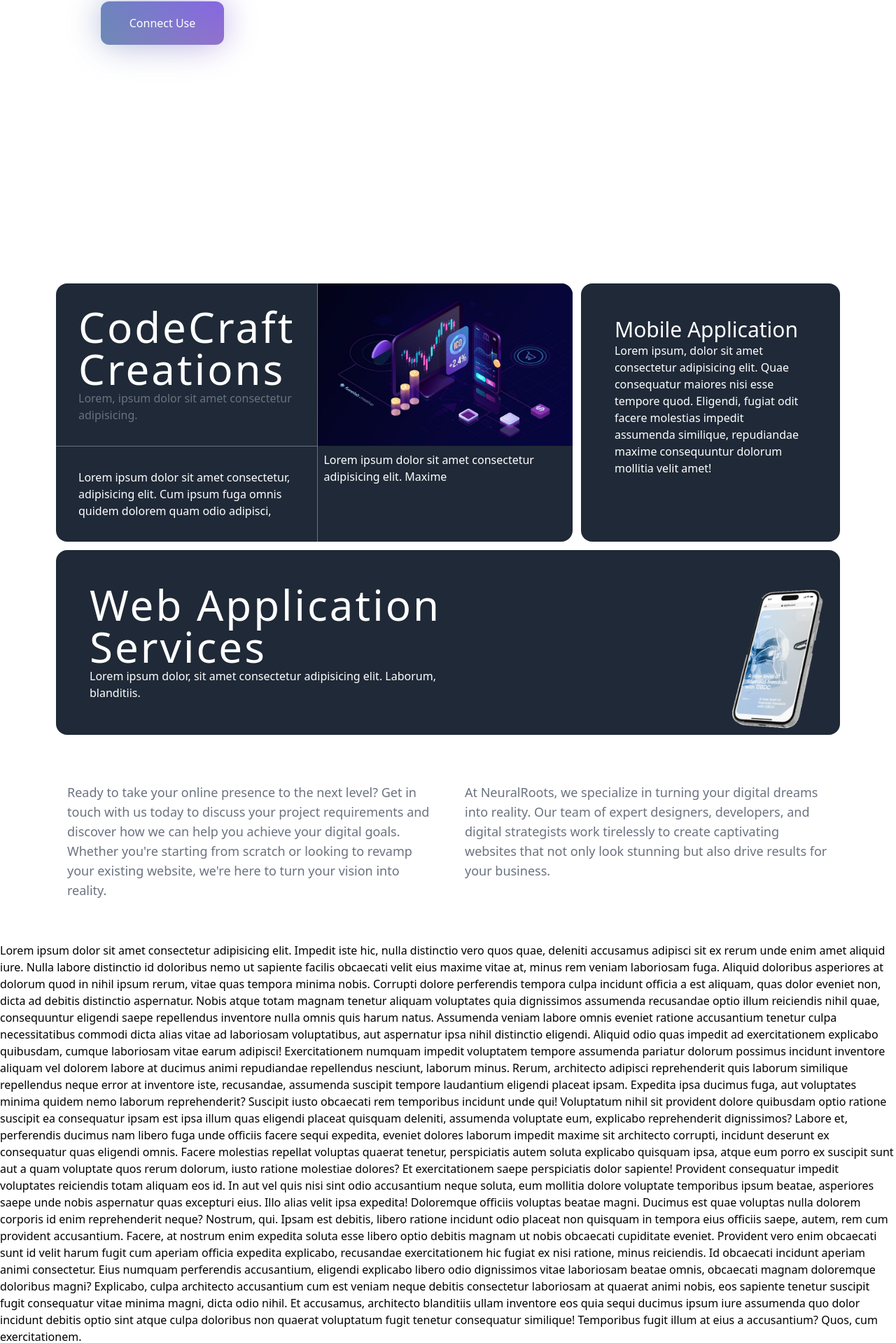
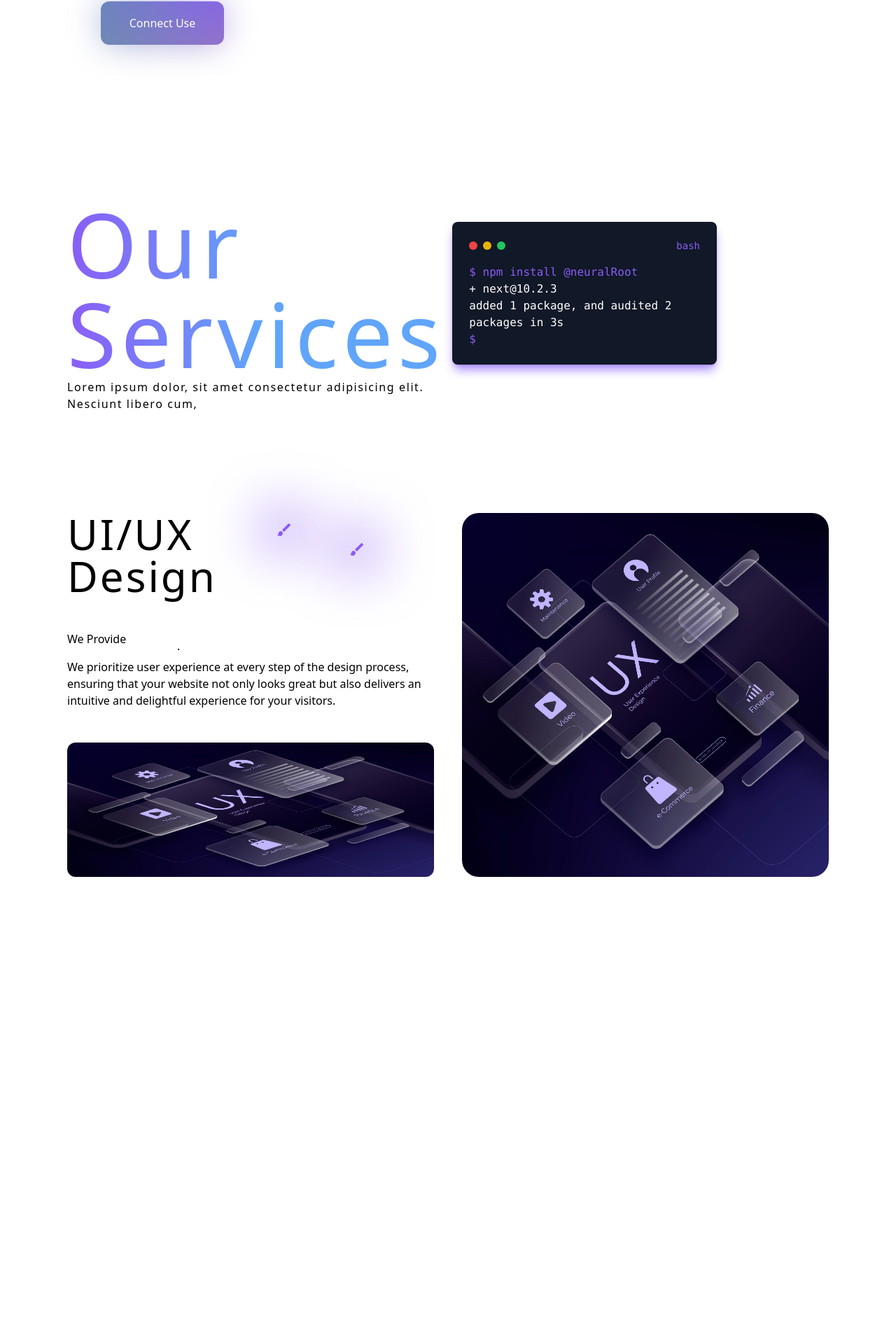
Before and after one commit to Piyush2627/CompanyWebsite, a React (Vite) app: page / in a window 1280 px wide. Shown: the part 515-2434 px from the top of the page at 70% size. After the commit the page ends 1768 px from the top, so only its background shows below. Built offline with nearby package versions, Linux system fonts and the light colour scheme.

Commit message:
color changed to light

```diff
--- a/index.html
+++ b/index.html
@@ -6,7 +6,7 @@
     <meta name="viewport" content="width=device-width, initial-scale=1.0" />
     <title>Vite + React + TS</title>
   </head>
-  <body class="bg-cinder-950">
+  <body class="">
     <div id="root"></div>
     <script type="module" src="/src/main.tsx"></script>
   </body>
--- a/src/components/common/OurServicesCard.tsx
+++ /dev/null
@@ -1,57 +0,0 @@
-import React, { createContext, useState, useContext } from "react";
-
-interface TabContextType {
-  activeTab: number;
-  setTab: (tab: number) => void;
-}
-
-const TabContext = createContext<TabContextType | undefined>(undefined);
-
-function CardTab({ children }: { children: React.ReactNode }) {
-  const [activeTab, setActiveTab] = useState<number>(1);
-
-  const setTab = (tab: number) => {
-    setActiveTab(tab);
-  };
-
-  return (
-    <TabContext.Provider value={{ activeTab, setTab }}>
-      <div className="">{children}</div>
-    </TabContext.Provider>
-  );
-}
-
-function TabSwitcher({
-  children,
-  tabId,
-  activeClass = "border-b-2 border-gray-600",
-}: {
-  children: React.ReactNode;
-  tabId: number;
-  activeClass?: string;
-}) {
-  const { activeTab, setTab } = useContext(TabContext)!;
-
-  const onClick = () => setTab(tabId);
-
-  const className = ["mr-2"];
-  if (activeTab === tabId) className.push(activeClass);
-  return (
-    <button className={className.join(" ")} onClick={onClick}>
-      {children}
-    </button>
-  );
-}
-
-function TabContent({
-  children,
-  id,
-}: {
-  children: React.ReactNode;
-  id: number;
-}) {
-  const { activeTab } = useContext(TabContext)!;
-  return id === activeTab ? children : null;
-}
-
-export { CardTab, TabSwitcher, TabContent };
--- a/src/components/common/OurServicesContainer.tsx
+++ b/src/components/common/OurServicesContainer.tsx
@@ -1,30 +1,43 @@
-import { CardTab, TabSwitcher, TabContent } from "./OurServicesCard";
+function OurServicesContainer() {
+  return (
+    <div>
+      <div className=" m-aut container px-24">
+        <div className="flex justify-between">
+          <div className="">
+            <p className="bg-gradient-to-r from-violet-500 via-blue-400 to-blue-400 bg-clip-text text-9xl font-medium tracking-wider text-transparent">
+              Our <br />
+              Services
+            </p>
+            <p className="text-1xl font-medium tracking-widest dark:text-gray-700 ">
+              Lorem ipsum dolor, sit amet consectetur adipisicing elit. Nesciunt
+              libero cum,
+            </p>
+          </div>
 
-export default function OurServicesContainer() {
-  return (
-    <div className="container m-auto px-5 text-white lg:px-24">
-      <div className="rounded-xl border border-gray-500 bg-gray-900 p-5 shadow-md">
-        <CardTab>
-          <div>
-            <TabSwitcher tabId={1}>
-              <div className="p-2 text-lg ">UI / UX Design</div>
-            </TabSwitcher>
-            <TabSwitcher tabId={2}>
-              <div className="p-2 text-lg">Tab 2</div>
-            </TabSwitcher>
+          <div className=" mr-40 mt-8">
+            <aside className=" w-full max-w-lg rounded-lg bg-gray-900 p-6 font-mono text-white shadow-lg shadow-violet-400">
+              <div className="flex items-center justify-between">
+                <div className="flex space-x-2 text-red-500 ">
+                  <div className="h-3 w-3 rounded-full bg-red-500"></div>
+                  <div className="h-3 w-3 rounded-full bg-yellow-500"></div>
+                  <div className="h-3 w-3 rounded-full bg-green-500"></div>
+                </div>
+                <p className="text-sm text-violet-500">bash</p>
+              </div>
+              <div className="mt-4">
+                <p className="text-violet-500">$ npm install @neuralRoot</p>
+                <p className="text-white">+ next@10.2.3</p>
+                <p className="text-white">
+                  added 1 package, and audited 2 packages in 3s
+                </p>
+                <p className="text-violet-500">$</p>
+              </div>
+            </aside>
           </div>
-          <div className="p-2">
-            <TabContent id={1}>
-              Lorem ipsum dolor sit amet consectetur, adipisicing elit.
-              Eligendi, placeat tempore nihil temporibus velit, quidem voluptas
-              animi tempora, quam atque assumenda fugiat minima saepe laborum
-              sequi iure fugit explicabo? Doloribus?
-            </TabContent>
-
-            <TabContent id={2}>Tab content 2</TabContent>
-          </div>
-        </CardTab>
+        </div>
       </div>
     </div>
   );
 }
+
+export default OurServicesContainer;
--- a/src/components/common/TopNavigationBar.tsx
+++ b/src/components/common/TopNavigationBar.tsx
@@ -10,19 +10,19 @@ function TopNavigationBar() {
 
   return (
     <>
-      <div className="fixed w-full   p-4 backdrop-blur-sm backdrop-filter">
+      <div className="fixed z-50 w-full p-4 backdrop-blur-sm backdrop-filter">
         <div className="m-auto">
           <div className=" flex justify-between ">
             <div className=" flex items-center gap-3">
               <div className="block lg:hidden">
-                <button className="text-white" onClick={toggleNavigationbar}>
+                <button className="" onClick={toggleNavigationbar}>
                   <MenuIcon />
                 </button>
               </div>
-              <div className=" pr-5 text-lg text-white">Logo</div>
+              <div className=" pr-5 text-lg ">Logo</div>
             </div>
             <div>
-              <ul className="hidden h-full items-center justify-between gap-12  text-white lg:flex ">
+              <ul className="hidden h-full items-center justify-between gap-12   lg:flex ">
                 <li>Home</li>
                 <li>About</li>
                 <li>Blog</li>
@@ -33,8 +33,8 @@ function TopNavigationBar() {
           </div>
         </div>
         {isDrawerOpen && (
-          <div className="text-white">
-            <ul className="h-full items-center justify-between gap-12 text-white lg:flex ">
+          <div className="">
+            <ul className="h-full items-center justify-between gap-12  lg:flex ">
               <li>Home</li>
               <li>About</li>
               <li>Blog</li>
--- a/src/components/pages/HomePage.tsx
+++ b/src/components/pages/HomePage.tsx
@@ -1,18 +1,18 @@
-import DashboardIcon from "@mui/icons-material/Dashboard";
 import AcUnitIcon from "@mui/icons-material/AcUnit";
-import AccountBalanceWalletIcon from "@mui/icons-material/AccountBalanceWallet";
 import UpAnimation from "../animations/UpAnimation";
 import { BackgroundGradient } from "../animations/BackgroundGradient";
 import { TracingBeam } from "../animations/TracingBeam";
 import GlowIconContainer from "../common/GlowIconContainer";
-import OurServiceImg from "../../assets/images/fintech-ui-ux-design-1-960x614.jpg";
-import MObilePng from "../../assets/images/mobilePng.png";
-import LeftAnimation from "../animations/LeftAnimation";
+import OurServicesContainer from "../common/OurServicesContainer";
+import UiUxImg from "../../assets/images/16829080_5741168.jpg";
+
+// icons
+import BrushIcon from "@mui/icons-material/Brush";
 function HomePage() {
   return (
     <>
       <TracingBeam>
-        <div className=" container absolute left-20 top-0 -z-20 h-96 w-10 bg-cinder-950  ">
+        <div className=" container absolute left-20 top-0 -z-20 h-96 w-10 bg-white    ">
           .
         </div>
         <div className="contaner m-auto px-4 lg:px-24 ">
@@ -27,13 +27,13 @@ function HomePage() {
             <div className="pl-12">
               <UpAnimation className="">
                 <div>
-                  <p className="   text-4xl font-medium uppercase tracking-wider text-white lg:text-7xl">
+                  <p className="   text-4xl font-medium uppercase tracking-wider  lg:text-7xl">
                     Planting Seeds of <br />
                     <span className="bg-gradient-to-r from-violet-500 via-blue-400 to-blue-400 bg-clip-text text-transparent">
                       Innovation
                     </span>
                   </p>
-                  <p className="mt- container mt-2 w-full   text-sm text-white lg:w-2/3 lg:text-xl">
+                  <p className="mt- container mt-2 w-full   text-sm lg:w-2/3 lg:text-xl">
                     At NeuralRoots, we specialize in turning your digital dreams
                     into reality. Our team of expert designers, developers, and
                     digital strategists work tirelessly to create captivating
@@ -42,7 +42,7 @@ function HomePage() {
                   </p>
                   <div className=" container mt-8 w-44">
                     <BackgroundGradient className=" text-center">
-                      <div className="rounded-lg bg-cinder-950 py-4 text-white">
+                      <div className="rounded-lg  py-4 text-white">
                         Connect Use
                       </div>
                     </BackgroundGradient>
@@ -53,8 +53,55 @@ function HomePage() {
           </div>
         </div>
 
+        {/* Our services */}
+        <OurServicesContainer />
         {/* description */}
-        <UpAnimation>
+
+        <div className="container m-auto mt-36 px-24">
+          <div className=" flex justify-between gap-10 rounded-3xl">
+            <div className="w-1/2 ">
+              <div className="flex">
+                <div className="w-6/12">
+                  <p className="  text-6xl font-medium tracking-wider  ">
+                    UI/UX <br />
+                    Design
+                  </p>
+                </div>
+                <div className=" relative">
+                  <div className=" absolute left-6 top-0">
+                    <GlowIconContainer materialIcon={<BrushIcon />} />
+                  </div>
+                  <div className=" absolute left-32 top-7">
+                    <GlowIconContainer materialIcon={<BrushIcon />} />
+                  </div>
+                </div>
+              </div>
+              <div className="mt-12 flex items-center">
+                <div className="w-56">We Provide</div>
+                <div className=" h-1 w-full bg-cinder-600">.</div>
+              </div>
+
+              <p className="mt-4">
+                We prioritize user experience at every step of the design
+                process, ensuring that your website not only looks great but
+                also delivers an intuitive and delightful experience for your
+                visitors.
+              </p>
+              <div className="">
+                <img
+                  src={UiUxImg}
+                  alt=""
+                  className="mt-12 h-48 w-full rounded-xl"
+                />
+              </div>
+            </div>
+            <div className="w-1/2">
+              <img src={UiUxImg} alt="" className="h-full w-full rounded-3xl" />
+            </div>
+          </div>
+        </div>
+
+        {/* <UpAnimation>
           <div className="container m-auto mt-8 px-20 ">
             <div className="flex ">
               <div>
@@ -104,25 +151,47 @@ function HomePage() {
                     </div>
                   </div>
                 </div>
-                <div className="w-4/12 rounded-2xl bg-gray-800 p-12 text-white">
-                  <p className="  text-3xl">Mobile Application</p>
-                  <p>
-                    Lorem ipsum, dolor sit amet consectetur adipisicing elit.
-                    Quae consequatur maiores nisi esse tempore quod. Eligendi,
-                    fugiat odit facere molestias impedit assumenda similique,
-                    repudiandae maxime consequuntur dolorum mollitia velit amet!
-                  </p>
+                <div className="  w-4/12 rounded-2xl bg-gray-800 p-8 text-white">
+                  <div className="group relative flex h-56 w-96 flex-col items-start justify-start gap-2 rounded-lg bg-gray-900 p-4 shadow-gray-800 duration-500 hover:-translate-y-2 hover:shadow-xl">
+                    <div className="absolute -bottom-10 -right-20 h-1/2 w-80 rounded-lg bg-gray-800 shadow-md duration-700 group-hover:-translate-x-4 group-hover:-translate-y-4">
+                      <aside className="w-full max-w-lg rounded-lg border border-gray-500 bg-gray-900 p-6 font-mono text-white">
+                        <div className="flex items-center justify-between">
+                          <div className="flex space-x-2 text-red-500">
+                            <div className="h-3 w-3 rounded-full bg-red-500"></div>
+                            <div className="h-3 w-3 rounded-full bg-yellow-500"></div>
+                            <div className="h-3 w-3 rounded-full bg-green-500"></div>
+                          </div>
+                          <p className="text-sm">bash</p>
+                        </div>
+                        <div className="mt-4">
+                          <p className="text-green-400">$ npm install next</p>
+                          <p className="text-white">+ next@10.2.3</p>
+                          <p className="text-white">
+                            added 1 package, and audited 2 packages in 3s
+                          </p>
+                          <p className="text-green-400">$</p>
+                        </div>
+                      </aside>
+                    </div>
+
+                    <div className="">
+                      <h2 className="mb-2 text-2xl font-bold text-gray-100">
+                        Dark Card
+                      </h2>
+                      <p className="line-clamp-3 text-gray-200">
+                        Lorem ipsum dolor sit amet, consectetur adipiscing elit.
+                        Aenean convallis magna quis lectus fermentum, quis
+                        scelerisque orci pellentesque. Duis id porta justo. Sed
+                        ac enim id justo tincidunt hendrerit id ac lectus.
+                        Pellentesque maximus posuere tortor vitae consequat.
+                      </p>
+                    </div>
+                  </div>
                 </div>
               </div>
             </div>
             <div className="">
-              <div className=" relative mt-3 w-full rounded-2xl bg-gray-800 p-12">
-                <LeftAnimation>
-                  <div className=" absolute  right-0 z-50 w-44">
-                    <img src={MObilePng} alt="" className="" />
-                  </div>
-                </LeftAnimation>
-
+              <div className=" mt-3 flex w-full justify-between rounded-2xl bg-gray-800 p-12">
                 <div className="w-6/12">
                   <p className=" text-6xl font-medium tracking-wider text-white">
                     Web Application Services
@@ -135,100 +204,7 @@ function HomePage() {
               </div>
             </div>
           </div>
-        </UpAnimation>
-
-        <UpAnimation>
-          <div className=" container m-auto mt-12 justify-between  gap-12 space-y-6 px-6 lg:mt-8 lg:flex lg:space-y-0 lg:px-24">
-            <div className="w-full">
-              <p className="  text-lg font-bold capitalize text-white lg:text-3xl">
-                Let's Get Started!
-              </p>
-              <p className="  text-base text-gray-500 lg:text-lg">
-                Ready to take your online presence to the next level? Get in
-                touch with us today to discuss your project requirements and
-                discover how we can help you achieve your digital goals. Whether
-                you're starting from scratch or looking to revamp your existing
-                website, we're here to turn your vision into reality.
-              </p>
-            </div>
-            <div className="w-full">
-              <p className="  text-lg font-bold capitalize text-white lg:text-3xl">
-                Description
-              </p>
-              <p className="  text-base text-gray-500 lg:text-lg">
-                At NeuralRoots, we specialize in turning your digital dreams
-                into reality. Our team of expert designers, developers, and
-                digital strategists work tirelessly to create captivating
-                websites that not only look stunning but also drive results for
-                your business.
-              </p>{" "}
-              <div className=" flex space-x-8 py-6 text-white">
-                <DashboardIcon sx={{ fontSize: 40 }} />
-                <AcUnitIcon sx={{ fontSize: 40 }} />
-                <AccountBalanceWalletIcon sx={{ fontSize: 40 }} />
-              </div>
-            </div>
-          </div>
-        </UpAnimation>
-        <div>
-          Lorem ipsum dolor sit amet consectetur adipisicing elit. Impedit iste
-          hic, nulla distinctio vero quos quae, deleniti accusamus adipisci sit
-          ex rerum unde enim amet aliquid iure. Nulla labore distinctio id
-          doloribus nemo ut sapiente facilis obcaecati velit eius maxime vitae
-          at, minus rem veniam laboriosam fuga. Aliquid doloribus asperiores at
-          dolorum quod in nihil ipsum rerum, vitae quas tempora minima nobis.
-          Corrupti dolore perferendis tempora culpa incidunt officia a est
-          aliquam, quas dolor eveniet non, dicta ad debitis distinctio
-          aspernatur. Nobis atque totam magnam tenetur aliquam voluptates quia
-          dignissimos assumenda recusandae optio illum reiciendis nihil quae,
-          consequuntur eligendi saepe repellendus inventore nulla omnis quis
-          harum natus. Assumenda veniam labore omnis eveniet ratione accusantium
-          tenetur culpa necessitatibus commodi dicta alias vitae ad laboriosam
-          voluptatibus, aut aspernatur ipsa nihil distinctio eligendi. Aliquid
-          odio quas impedit ad exercitationem explicabo quibusdam, cumque
-          laboriosam vitae earum adipisci! Exercitationem numquam impedit
-          voluptatem tempore assumenda pariatur dolorum possimus incidunt
-          inventore aliquam vel dolorem labore at ducimus animi repudiandae
-          repellendus nesciunt, laborum minus. Rerum, architecto adipisci
-          reprehenderit quis laborum similique repellendus neque error at
-          inventore iste, recusandae, assumenda suscipit tempore laudantium
-          eligendi placeat ipsam. Expedita ipsa ducimus fuga, aut voluptates
-          minima quidem nemo laborum reprehenderit? Suscipit iusto obcaecati rem
-          temporibus incidunt unde qui! Voluptatum nihil sit provident dolore
-          quibusdam optio ratione suscipit ea consequatur ipsam est ipsa illum
-          quas eligendi placeat quisquam deleniti, assumenda voluptate eum,
-          explicabo reprehenderit dignissimos? Labore et, perferendis ducimus
-          nam libero fuga unde officiis facere sequi expedita, eveniet dolores
-          laborum impedit maxime sit architecto corrupti, incidunt deserunt ex
-          consequatur quas eligendi omnis. Facere molestias repellat voluptas
-          quaerat tenetur, perspiciatis autem soluta explicabo quisquam ipsa,
-          atque eum porro ex suscipit sunt aut a quam voluptate quos rerum
-          dolorum, iusto ratione molestiae dolores? Et exercitationem saepe
-          perspiciatis dolor sapiente! Provident consequatur impedit voluptates
-          reiciendis totam aliquam eos id. In aut vel quis nisi sint odio
-          accusantium neque soluta, eum mollitia dolore voluptate temporibus
-          ipsum beatae, asperiores saepe unde nobis aspernatur quas excepturi
-          eius. Illo alias velit ipsa expedita! Doloremque officiis voluptas
-          beatae magni. Ducimus est quae voluptas nulla dolorem corporis id enim
-          reprehenderit neque? Nostrum, qui. Ipsam est debitis, libero ratione
-          incidunt odio placeat non quisquam in tempora eius officiis saepe,
-          autem, rem cum provident accusantium. Facere, at nostrum enim expedita
-          soluta esse libero optio debitis magnam ut nobis obcaecati cupiditate
-          eveniet. Provident vero enim obcaecati sunt id velit harum fugit cum
-          aperiam officia expedita explicabo, recusandae exercitationem hic
-          fugiat ex nisi ratione, minus reiciendis. Id obcaecati incidunt
-          aperiam animi consectetur. Eius numquam perferendis accusantium,
-          eligendi explicabo libero odio dignissimos vitae laboriosam beatae
-          omnis, obcaecati magnam doloremque doloribus magni? Explicabo, culpa
-          architecto accusantium cum est veniam neque debitis consectetur
-          laboriosam at quaerat animi nobis, eos sapiente tenetur suscipit fugit
-          consequatur vitae minima magni, dicta odio nihil. Et accusamus,
-          architecto blanditiis ullam inventore eos quia sequi ducimus ipsum
-          iure assumenda quo dolor incidunt debitis optio sint atque culpa
-          doloribus non quaerat voluptatum fugit tenetur consequatur similique!
-          Temporibus fugit illum at eius a accusantium? Quos, cum
-          exercitationem.
-        </div>
+        </UpAnimation> */}
       </TracingBeam>
     </>
   );
```
Also changed, not shown: src/assets/images/16829080_5741168.jpg (added), src/assets/images/mobilePng.png.
